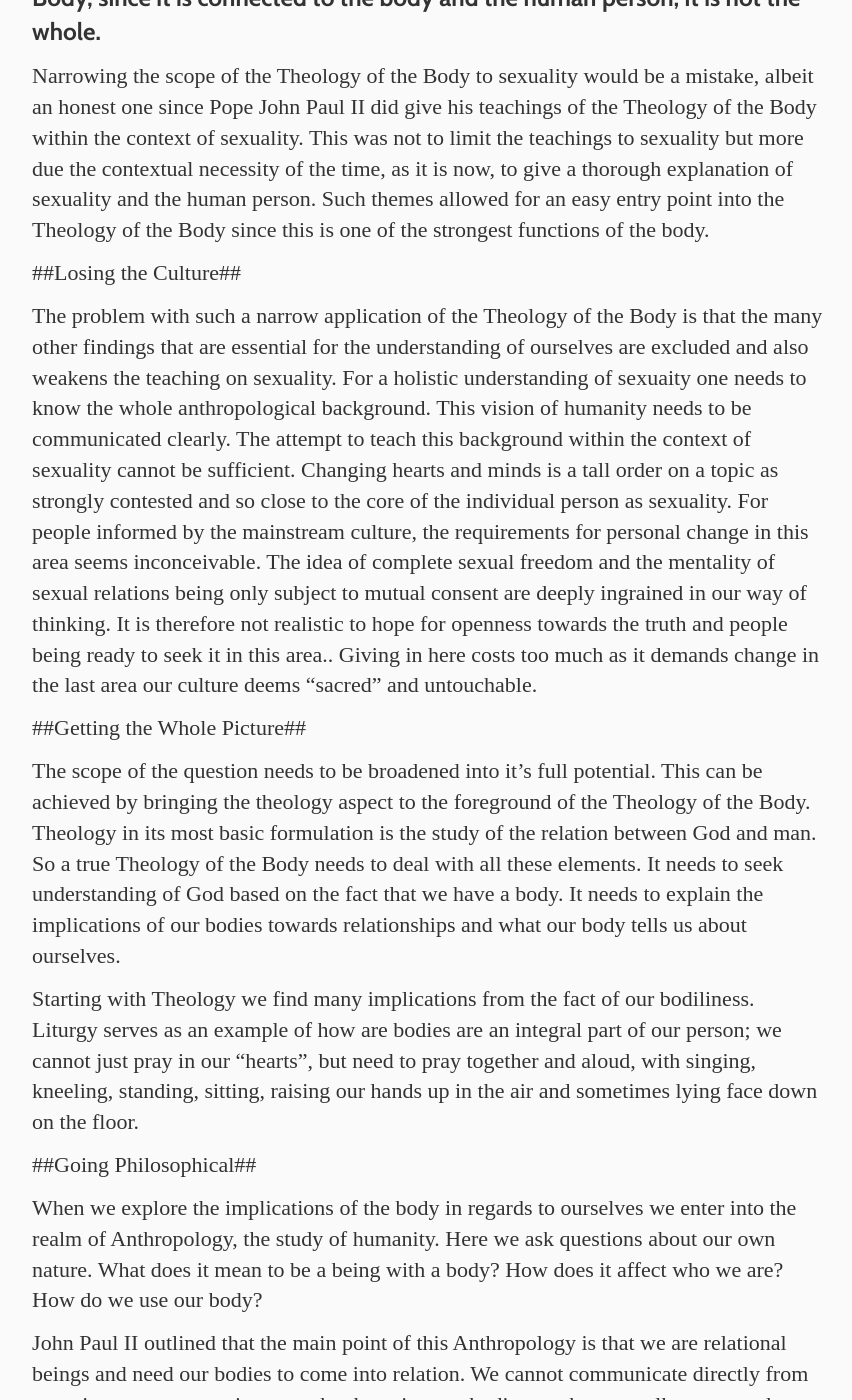
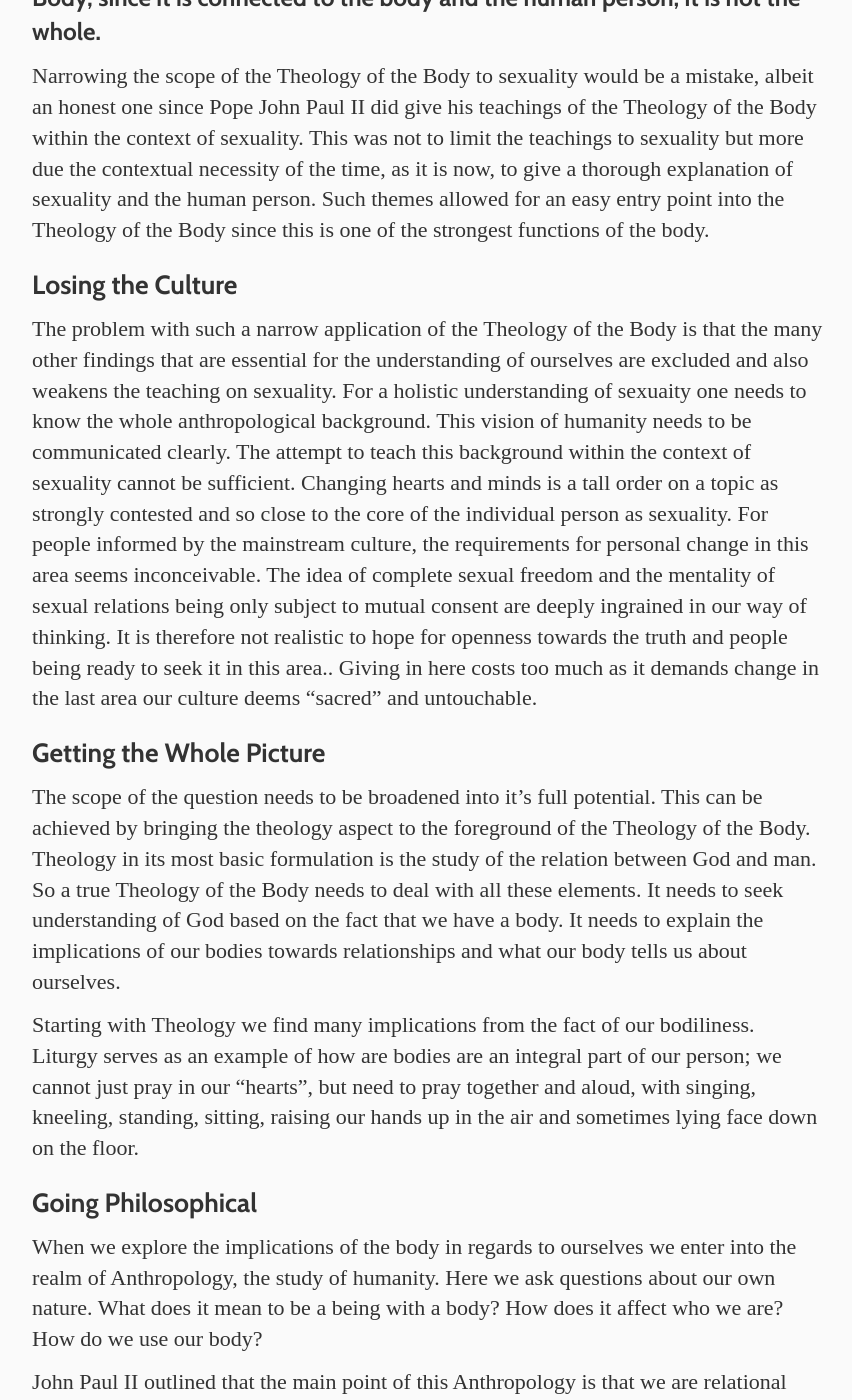
Before and after one commit to Bonifatius/bonifatius.github.io, a Jekyll site: the page built from _posts/2017-05-18-theology-of-the-body-is-not-about-sex.md, in a window 1280 px wide and 1400 px high, scrolled down 700 px. Shown: the whole window, without its empty margins (24-876 px from the left). Built offline with Jekyll 4.4.1, drawn with Linux system fonts in a browser that asks for light colours; some web fonts are replaced; comment, search, counter and statistics services are not loaded; some of the changed text lies outside the part shown.

Commit message:
Chapter headings fixed

```diff
--- a/_posts/2017-05-18-theology-of-the-body-is-not-about-sex.md
+++ b/_posts/2017-05-18-theology-of-the-body-is-not-about-sex.md
@@ -12,17 +12,17 @@
 
 Narrowing the scope of the Theology of the Body to sexuality would be a mistake, albeit an honest one since Pope John Paul II did give his teachings of the Theology of the Body within the context of sexuality. This was not to limit the teachings to sexuality but more due the contextual necessity of the time, as it is now, to give a thorough explanation of sexuality and the human person. Such themes allowed for an easy entry point into the Theology of the Body since this is one of the strongest functions of the body.
 
-##Losing the Culture##
+## Losing the Culture
 
 The problem with such a narrow application of the Theology of the Body is that the many other findings that are essential for the understanding of ourselves are excluded and also weakens the teaching on sexuality. For a holistic understanding of sexuaity one needs to know the whole anthropological background. This vision of humanity needs to be communicated clearly. The attempt to teach this background within the context of sexuality cannot be sufficient. Changing hearts and minds is a tall order on a topic as strongly contested and so close to the core of the individual person as sexuality.  For people informed by the mainstream culture, the requirements for personal change in this area seems inconceivable.  The idea of complete sexual freedom and the mentality of sexual relations being only subject to mutual consent are deeply ingrained in our way of thinking. It is therefore not realistic to hope for openness towards the truth and people being ready to seek it in this area.. Giving in here costs too much as it demands change in the last area our culture deems “sacred” and untouchable.
 
-##Getting the Whole Picture##
+## Getting the Whole Picture
 
 The scope of the question needs to be broadened into it’s full potential. This can be achieved by bringing the theology aspect to the foreground of the Theology of the Body. Theology in its most basic formulation is the study of the relation between God and man. So a true Theology of the Body needs to deal with all these elements. It needs to seek understanding of God based on the fact that we have a body. It needs to explain the implications of our bodies towards relationships and what our body tells us about ourselves.
 
 Starting with Theology we find many implications from the fact of our bodiliness. Liturgy serves as an example of how are bodies are an integral part of our person; we cannot just pray in our “hearts”, but need to pray together and aloud, with singing, kneeling, standing, sitting, raising our hands up in the air and sometimes lying face down on the floor.
 
-##Going Philosophical##
+## Going Philosophical
 
 When we explore the implications of the body in regards to ourselves we enter into the realm of Anthropology, the study of humanity. Here we ask questions about our own nature. What does it mean to be a being with a body? How does it affect who we are? How do we use our body?
 
@@ -30,7 +30,7 @@
 
 The Theology of the Body shows the folly in ideas and views of the person that separates us from our bodies: Our body is so much a part of ourselves, we as humans are inseparable from it. In fact, the separation from the body is called death.
 
-##Reaching the Specific Disciplines##
+## Reaching the Specific Disciplines
 
 From this general study of humanity flow other fields of study and again just a few examples are enough to show how the teaching reaches many diverse fields.
 
@@ -40,7 +40,7 @@
 
 An acute example in which an ever-increasing importance and need for understanding of implications is the new media. Increasingly digitised communication in effect takes our bodies away from the communication and the content. The body hides behind screens and data connections. This “bodiless information” poses new problems; How do we interact online when we easily forget a person exists behind the screen on the other side? What does it mean for us, when we can be at different places more or less simultaneously, chatting from Europe to America, doing a Skype call from Frankfurt to Sydney, or even circumventing time by experiencing the Apollo 11 mission in a Virtual Reality environment?
 
-##Call to Action##
+## Call to Action
 
 To work on all of those diverse questions, we need a general understanding of the Theology of the Body, only then can we properly understand ourselves in an integrated way. If you work in any of the fields of human activity, I invite you to study the Theology of the Body through the lens of your field.  A holistic understanding of the human person can only increase the meaning of our lives.  Also please share your insight with all of us.
 
```
